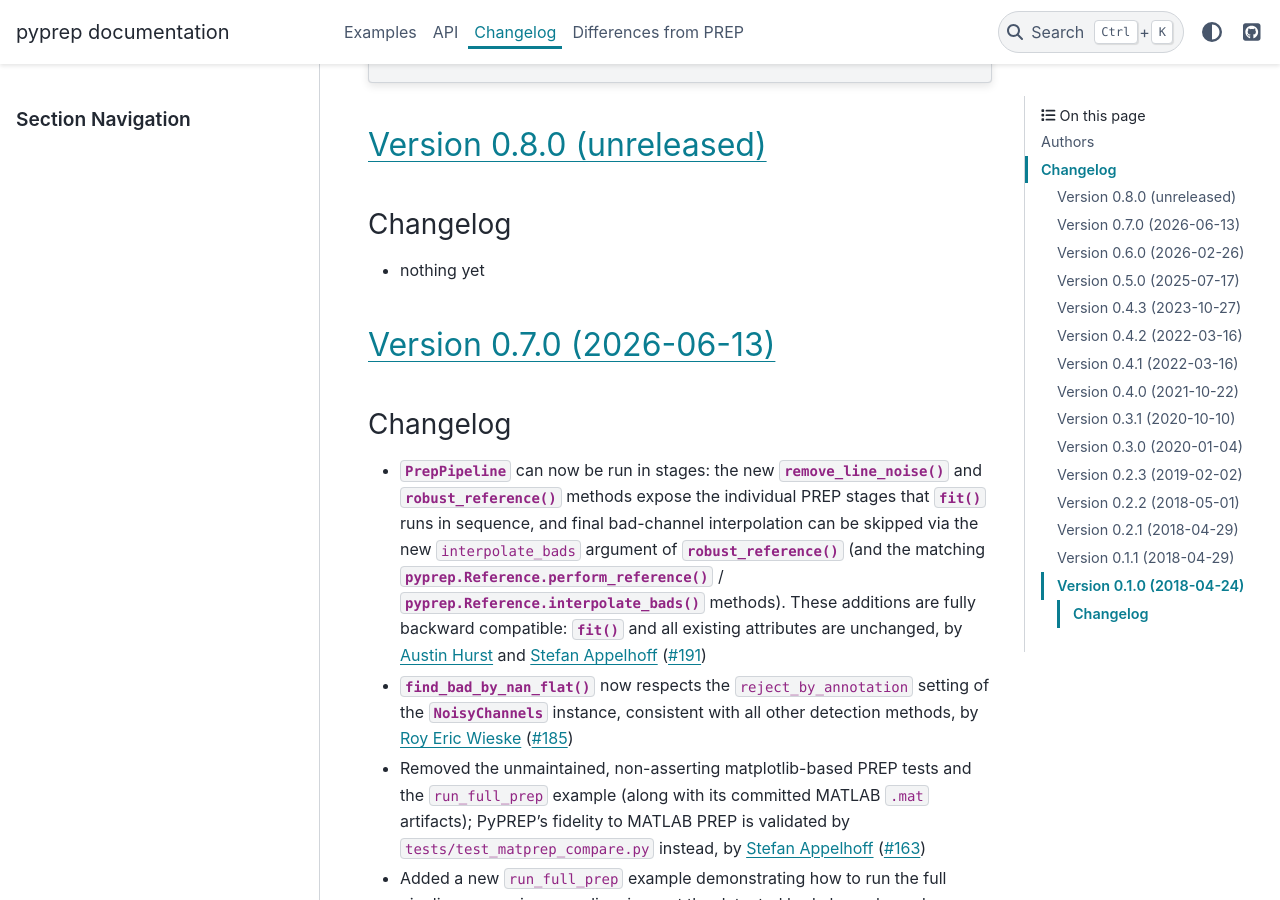
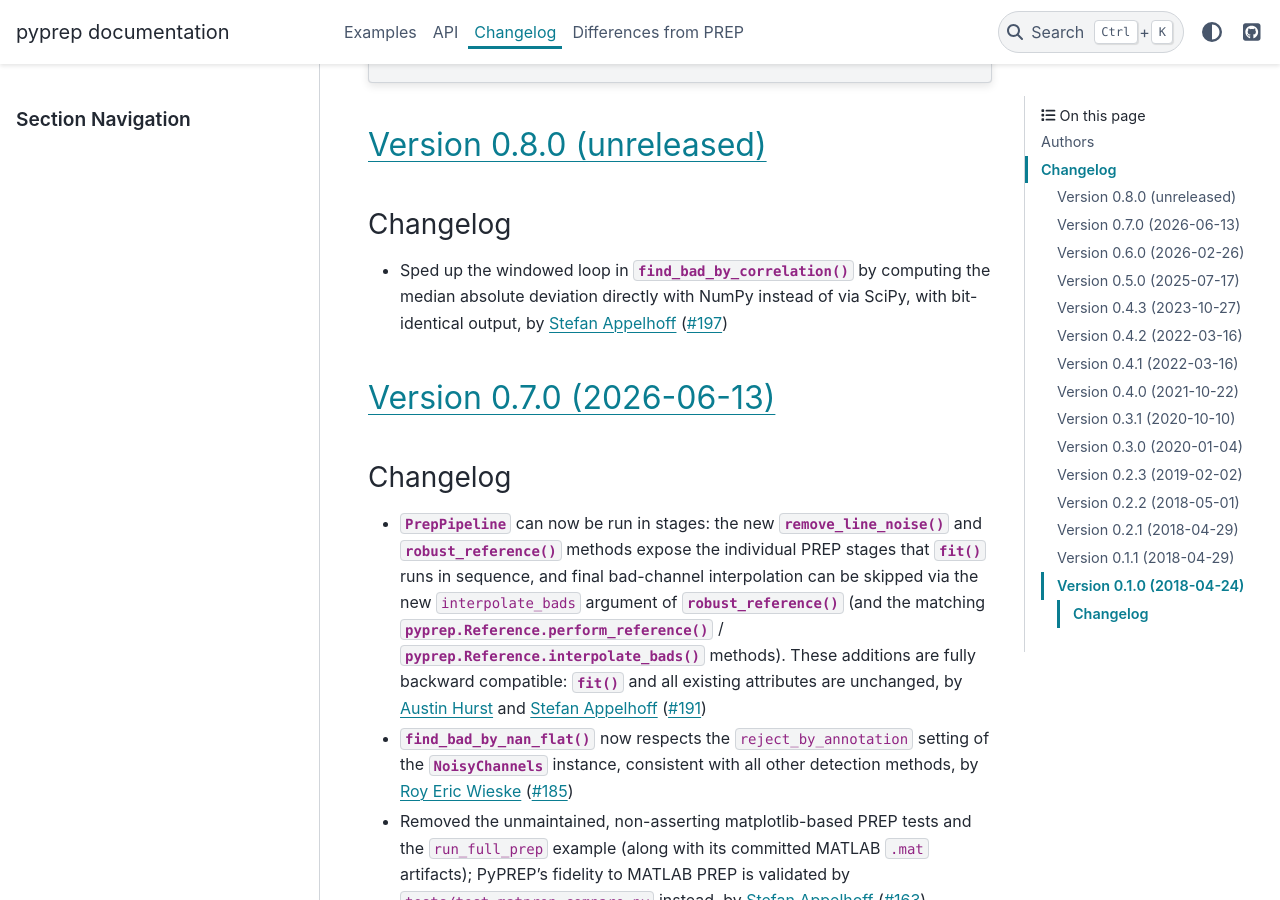
Before and after one commit to sappelhoff/pyprep, a Sphinx documentation site: the page built from docs/changelog.rst, in a window 1280 px wide and 900 px high, scrolled down 828 px. Built offline with Sphinx 7.4.7 and the PyData theme 0.15.4, drawn with Linux system fonts in a browser that asks for light colours; the version number could not be read and is left out.

Commit message:
Add changelog entry

```diff
--- a/docs/changelog.rst
+++ b/docs/changelog.rst
@@ -26,7 +26,7 @@ Version 0.8.0 (unreleased)
 
 Changelog
 ~~~~~~~~~
-- nothing yet
+- Sped up the windowed loop in :meth:`~pyprep.NoisyChannels.find_bad_by_correlation` by computing the median absolute deviation directly with NumPy instead of via SciPy, with bit-identical output, by `Stefan Appelhoff`_ (:gh:`197`)
 
 .. _changes_0_7_0:
 
```
